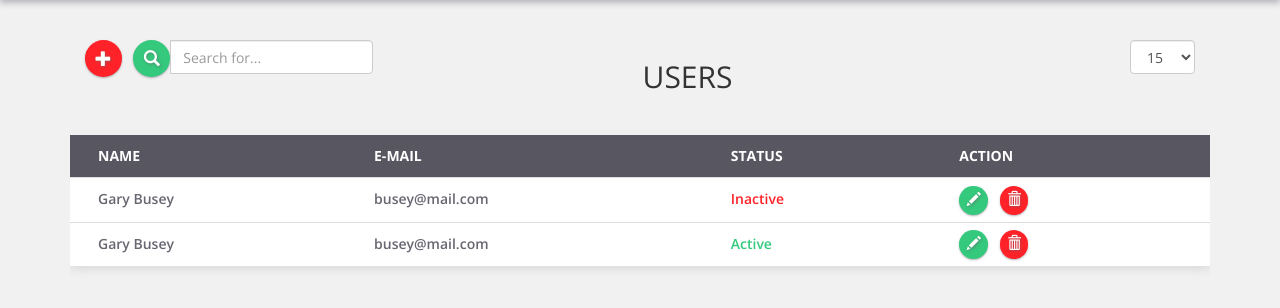
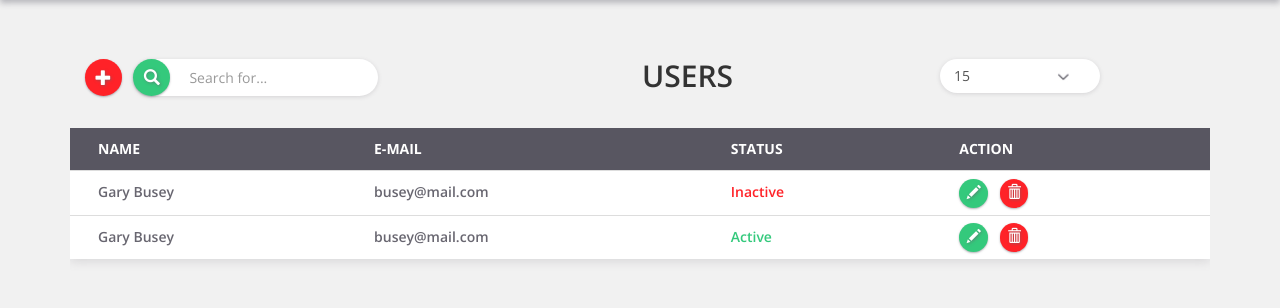
Before and after one commit to vladaoleynik/SynergyWayUsers, a Django app: page /users/ in a window 1280 px wide. Shown: the part 40-348 px from the top of the page. Run offline with Django 3.2, Linux system fonts and the light colour scheme; lists and menus that the app fills with data are empty; some libraries are stand-ins or nearby versions; some web fonts are replaced.

Commit message:
Styled User header section

```diff
--- a/static/assets/css/main.css
+++ b/static/assets/css/main.css
@@ -85,6 +85,10 @@ body {
     font-family: 'Open Sans', 'SansSerif';
 }
 
+:focus {
+    outline: none;
+}
+
 .title {
     margin-top: 2.5rem;
     margin-bottom: 2rem;
@@ -148,10 +152,6 @@ body {
 }
 
 /*** buttons ***/
-.input-group-btn {
-    font-size: 1em;
-}
-
 .btn-circle {
     color: #ffffff;
     display: inline-block;
@@ -206,30 +206,64 @@ body {
     background-color: #27965D;
 }
 
-/*** inputs ***/
-
-.input-group-btn button {
-    margin-right: 0;
+.splitted-btn {
+    z-index: 100;
+    position: relative;
 }
 
-.input-group .circle-input {
+/*** inputs ***/
+select {
+    -webkit-appearance: none;
+    -moz-appearance: none;
+    background: #ffffff url('../img/dropdown-arrow.png') no-repeat 80% 50%!important;
+    background-size: 15px 12px!important;
+    text-indent: 0.01px;
+    text-overflow: "";
+    color: #1455a2;
+    padding: 0 1em!important;
+}
 
+.rounded-input,
+.form-control:focus {
+    border: none;
+    box-shadow: 0 1px 4px rgba(104, 102, 112, 0.2);
+    border-radius: 2rem;
+}
+
+.splitted-input {
+    position: absolute;
+    left: 0;
+    top: 0;
+    padding-left: 3.5rem;
+}
+
+.btn-md~.splitted-input {
+    height: 2.3rem;
 }
 
 .user-header {
     text-align: center;
-}
-
-.user-list .user-header {
-    margin-top: 2.5rem;
+    margin-top: 3.7rem;
     margin-bottom: 2rem;
 }
 
-.user .status-inactive {
+.user-header .search-form .form-control {
+    width: inherit;
+}
+
+.user-header .search-form {
+    position: relative;
+}
+
+.user-header .title {
+    margin: 0;
+}
+
+.text-danger {
     color: #ff2228;
 }
 
-.user .status-active {
+.text-success {
     color: #34c97c;
 }
 
@@ -249,6 +283,26 @@ body {
 
 @media only screen and (min-width: 35em) {
     /* Style adjustments for viewports that meet the condition */
+}
+
+@media only screen and (max-width: 768px) {
+    .user-header .title {
+        margin-top: 2rem;
+    }
+
+    .user-header .search-form {
+        width: 89%;
+    }
+}
+
+@media only screen and (max-width: 500px) {
+    .user-header .title {
+        margin-top: 2rem;
+    }
+
+    .user-header .search-form {
+        width: 89%;
+    }
 }
 
 @media print,
--- a/users/templates/users/user-list.html
+++ b/users/templates/users/user-list.html
@@ -5,29 +5,23 @@
 {% block content %}
     <div class="user-list">
         <div class="user-header">
-            <div class="container clearfix">
-                <div class="col-sm-6 col-md-5 col-xs-12">
-                    <form class="form-inline">
-                        <div class="form-group pull-left">
-                            <a href="#" class="btn-circle btn-md btn-red">
-                                <i class="glyphicon glyphicon-plus"></i>
-                            </a>
-                            <div class="input-group">
-                                <div class="input-group-btn">
-                                    <button class="btn-circle btn-md btn-green" type="submit">
-                                        <i class="glyphicon glyphicon-search"></i>
-                                    </button>
-                                </div>
-                                <input type="text" class="form-control" placeholder="Search for...">
-                            </div><!-- /input-group -->
-                        </div>
+            <div class="container">
+                <div class="col-sm-5 text-left">
+                    <a href="#" class="btn-circle btn-md btn-red">
+                        <i class="glyphicon glyphicon-plus"></i>
+                    </a>
+                    <form class="inline-block search-form">
+                        <button class="inline-block btn-circle btn-md splitted-btn btn-green" type="submit">
+                            <i class="glyphicon glyphicon-search"></i>
+                        </button>
+                        <input type="text" class="inline-block rounded-input input-md splitted-input form-control" placeholder="Search for...">
                     </form>
                 </div>
-                <div class="inline-block col-sm-2 col-md-3 col-xs-12">
-                    <h2 class="text-uppercase text-center">Users</h2>
+                <div class="inline-block col-sm-3">
+                    <h2 class="title text-uppercase text-center">Users</h2>
                 </div>
-                <div class="pull-right hidden-xs col-lg-1 col-md-2">
-                    <select class="form-control">
+                <div class="hidden-xs col-sm-2 col-sm-offset-1">
+                    <select class="form-control rounded-input">
                         <option>10</option>
                         <option selected>15</option>
                         <option>20</option>
@@ -50,7 +44,7 @@
                         <tr class="user">
                             <th>Gary Busey</th>
                             <th>busey@mail.com</th>
-                            <th class="status-inactive">Inactive</th>
+                            <th class="text-danger">Inactive</th>
                             <th>
                                 <a class="btn-circle btn-green default-button"><i class="glyphicon glyphicon-pencil"></i></a>
                                 <a class="btn-circle btn-red default-button"><i class="glyphicon glyphicon glyphicon-trash"></i></a>
@@ -59,7 +53,7 @@
                         <tr class="user">
                             <th>Gary Busey</th>
                             <th>busey@mail.com</th>
-                            <th class="status-active">Active</th>
+                            <th class="text-success">Active</th>
                             <th>
                                 <a class="btn-circle btn-green"><i class="glyphicon glyphicon-pencil"></i></a>
                                 <a class="btn-circle btn-red"><i class="glyphicon glyphicon glyphicon-trash"></i></a>
```
Also changed, not shown: static/assets/img/dropdown-arrow.png (added).
